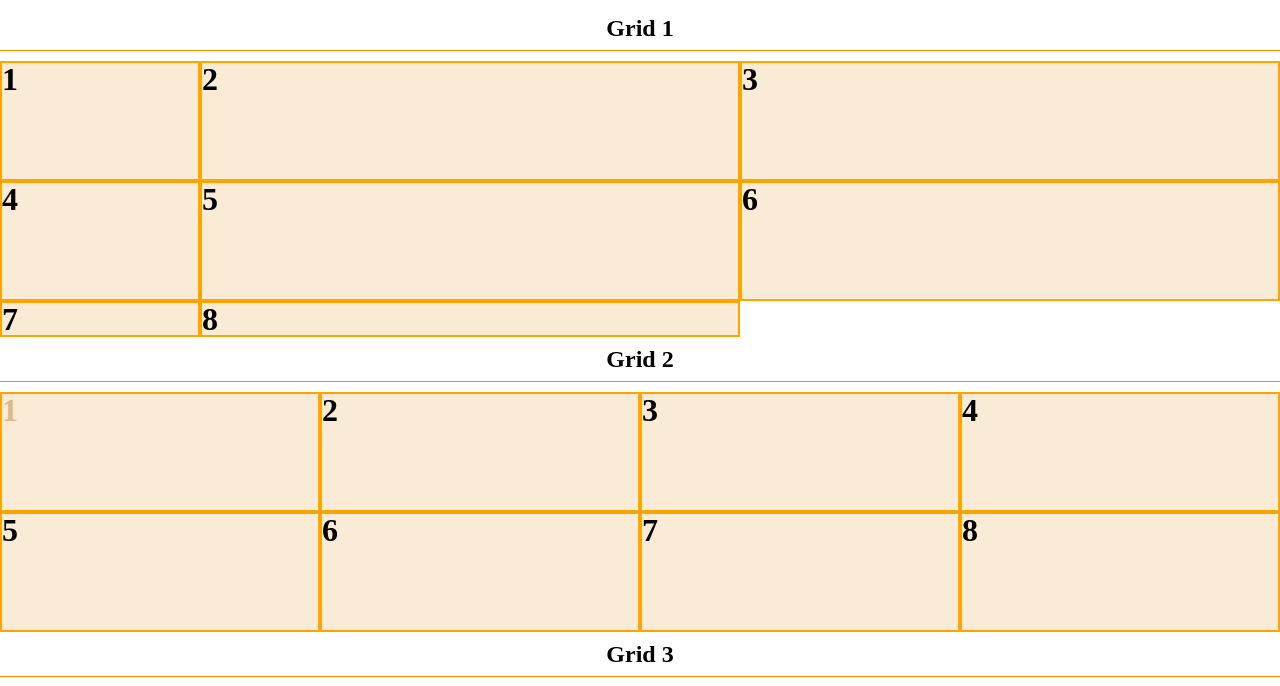
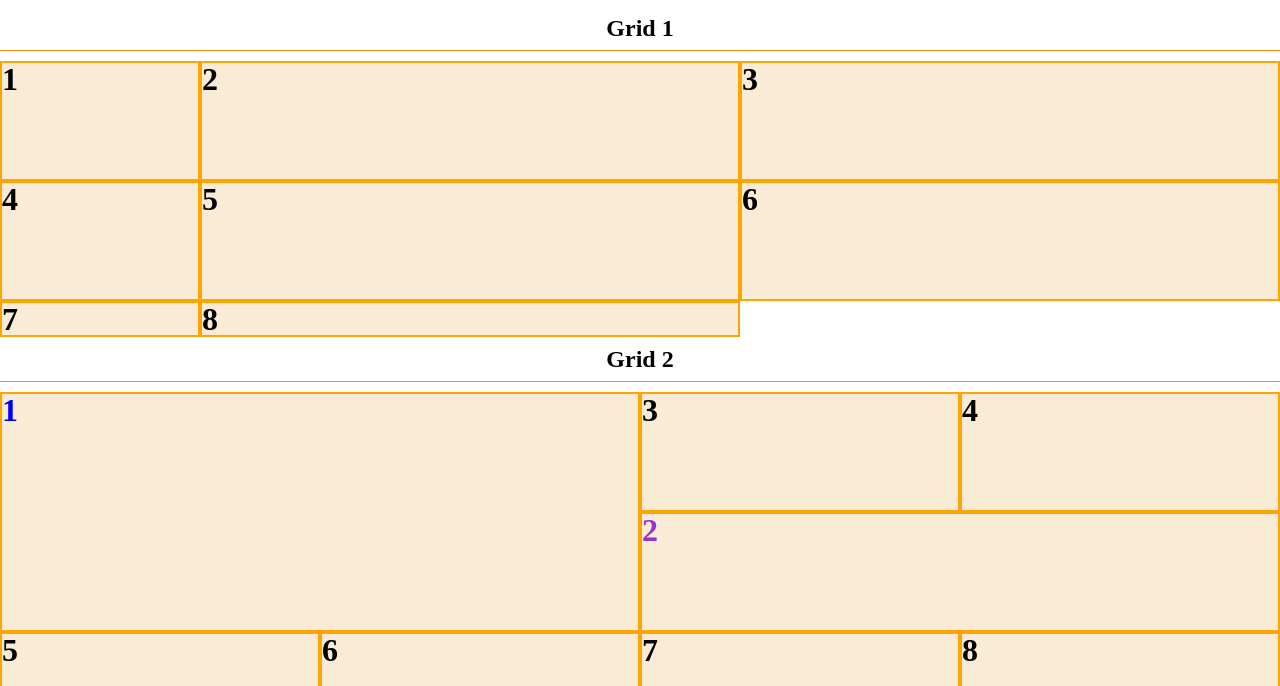
Before and after one commit to JackMaMack/zilla_week11, a plain HTML site: page index.html in a window 1280 px wide. Shown: the part 70-756 px from the top of the page. Drawn offline with Linux system fonts and the light colour scheme.

Commit message:
section 2 nth-child edits

```diff
--- a/CSS/main.css
+++ b/CSS/main.css
@@ -103,5 +103,22 @@ section.two article {
 
 /* you can control the individual cells - or the children of the grid - to position or size them individually */
 section.two div:nth-child(1){
-    color: burlywood;
+    color: blue;
+
+    /* you can tell one of your cells to start at a row or column, end at a row or column */
+    grid-column-start: 1;
+    grid-column-end: 3;
+
+    grid-row-start: 1;
+    grid-row-end: 3;
 }
+
+section.two div:nth-child(2){
+    color:darkorchid;
+
+    grid-column-start: 3;
+    grid-column-end: 5;
+
+    grid-row-start: 2;
+    grid-row-end: 3;
+}
```
